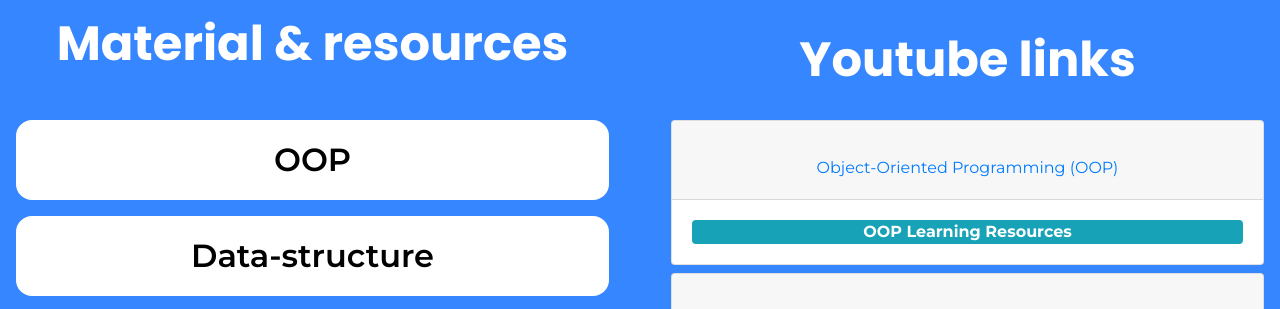
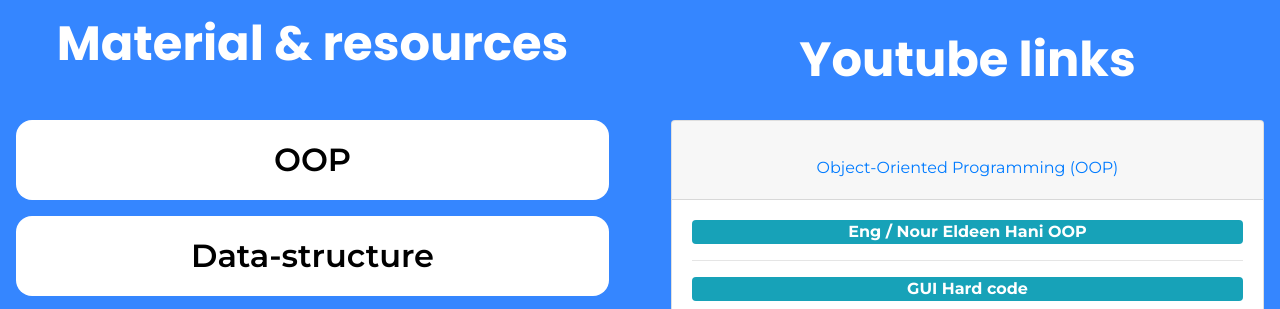
Before and after one commit to ZAHRAN88/ACMaterial, a plain HTML site: page 3rd.html in a window 1280 px wide. Shown: the top 309 px of the page. Drawn offline with nearby package versions, Linux system fonts and the light colour scheme.

Commit message:
Update 3rd.html

```diff
--- a/3rd.html
+++ b/3rd.html
@@ -99,10 +99,18 @@
 
                   <div class="list-group bg-info list-unstyled">
                     <li>
-                      <a href="/courses/OOPres.html">
-                      OOP Learning Resources
+                      <a href="https://www.youtube.com/watch?v=-elO0o7wtJg&list=PLPSYHRPUskyECLE9ozcDio_lR9OmS4ziP&pp=iAQB">
+                      Eng / Nour Eldeen Hani OOP
                     </a>
                     </li>
+                  </div>
+                    <hr/>
+                    <div class="list-group bg-info">
+                      <a href="https://drive.google.com/drive/folders/1lOcZJYxH6nsjHH3VTPIYpCwdGRyHnFPb?usp=drive_link">
+                        GUI Hard code
+
+                      </a>
+                  </div>
 
                     <!-- Add YouTube links for OOP here -->
                   </div>
```
